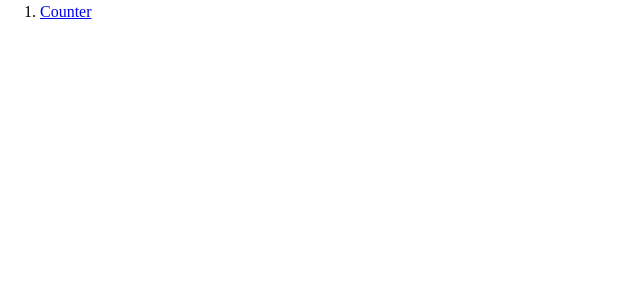
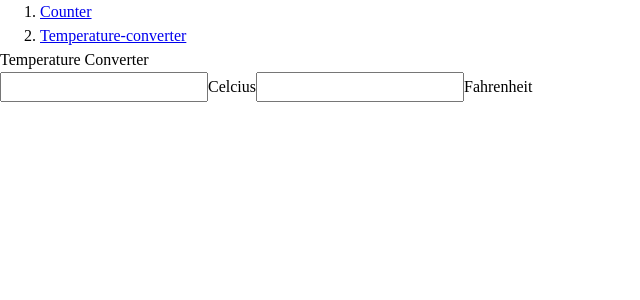
Before and after one commit to rainmodred/7GUIs-react, a React (Vite) app: page /temperature-converter in a window 1280 px wide. Before the commit this address had no page. Shown: the top 300 px of the page, without its empty margins (0-640 px from the left). Built offline with nearby package versions, Linux system fonts and the light colour scheme.

Commit message:
Add temperature converter

```diff
--- a/src/App.tsx
+++ b/src/App.tsx
@@ -1,6 +1,7 @@
 import { Routes, Route, Link } from 'react-router-dom';
 
 import Counter from './components/Counter/Counter';
+import TemperatureConverter from './components/TemperatureConverter/TemperatureConverter';
 
 function App() {
   return (
@@ -9,9 +10,16 @@ function App() {
         <li>
           <Link to="/counter">Counter</Link>
         </li>
+        <li>
+          <Link to="/temperature-converter">Temperature-converter</Link>
+        </li>
       </ol>
       <Routes>
         <Route path="/counter" element={<Counter />} />
+        <Route
+          path="/temperature-converter"
+          element={<TemperatureConverter />}
+        />
       </Routes>
     </div>
   );
--- /dev/null
+++ b/src/components/TemperatureConverter/TemperatureConverter.tsx
@@ -0,0 +1,49 @@
+import { useState } from 'react';
+import { convertToCeilcius, convertToFahrenheit } from './convert';
+
+export default function TemperatureConverter() {
+  const [state, setState] = useState({ celcius: '', fahrenheit: '' });
+
+  function handleCelciusChange(event: React.ChangeEvent<HTMLInputElement>) {
+    const value = event.target.value;
+
+    setState({
+      celcius: value,
+      fahrenheit: convertToFahrenheit(value),
+    });
+  }
+
+  function handleFahrenheitChange(event: React.ChangeEvent<HTMLInputElement>) {
+    const value = event.target.value;
+    setState({
+      celcius: convertToCeilcius(value) ?? '',
+      fahrenheit: value,
+    });
+  }
+
+  const { celcius, fahrenheit } = state;
+
+  return (
+    <div>
+      <div>Temperature Converter</div>
+      <div>
+        <input
+          name="celcius"
+          id="celcius"
+          type="number"
+          onChange={handleCelciusChange}
+          value={celcius ?? ''}
+        />
+        <label htmlFor="celcius">Celcius</label>
+        <input
+          name="fahrenheit"
+          id="fahrenheit"
+          type="number"
+          onChange={handleFahrenheitChange}
+          value={fahrenheit}
+        />
+        <label htmlFor="fahrenheit">Fahrenheit</label>
+      </div>
+    </div>
+  );
+}
--- /dev/null
+++ b/src/components/TemperatureConverter/convert.ts
@@ -0,0 +1,9 @@
+function convertToCeilcius(value: string) {
+  return (((parseInt(value) - 32) * 5) / 9).toString();
+}
+
+function convertToFahrenheit(value: string) {
+  return ((parseInt(value) * 9) / 5 + 32).toString();
+}
+
+export { convertToCeilcius, convertToFahrenheit };
```
Also changed, not shown: 1 other file (tests, documents, lock files or other folders).
